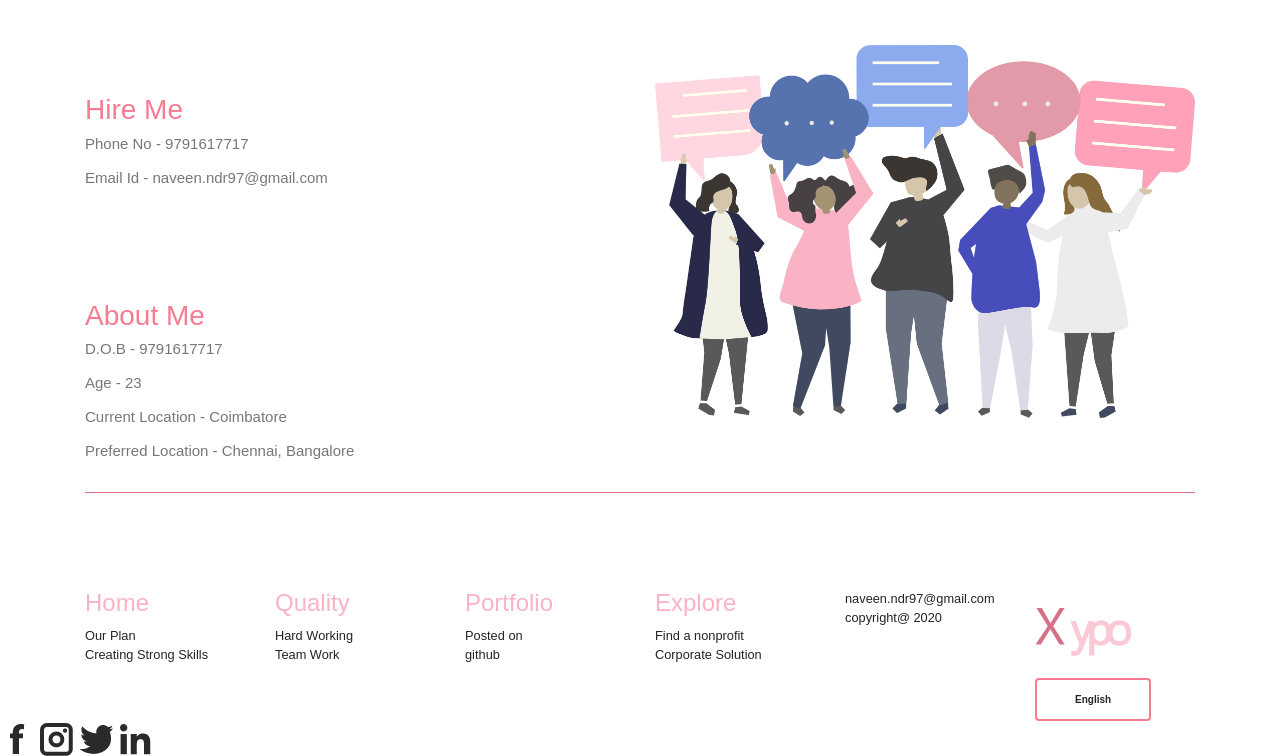
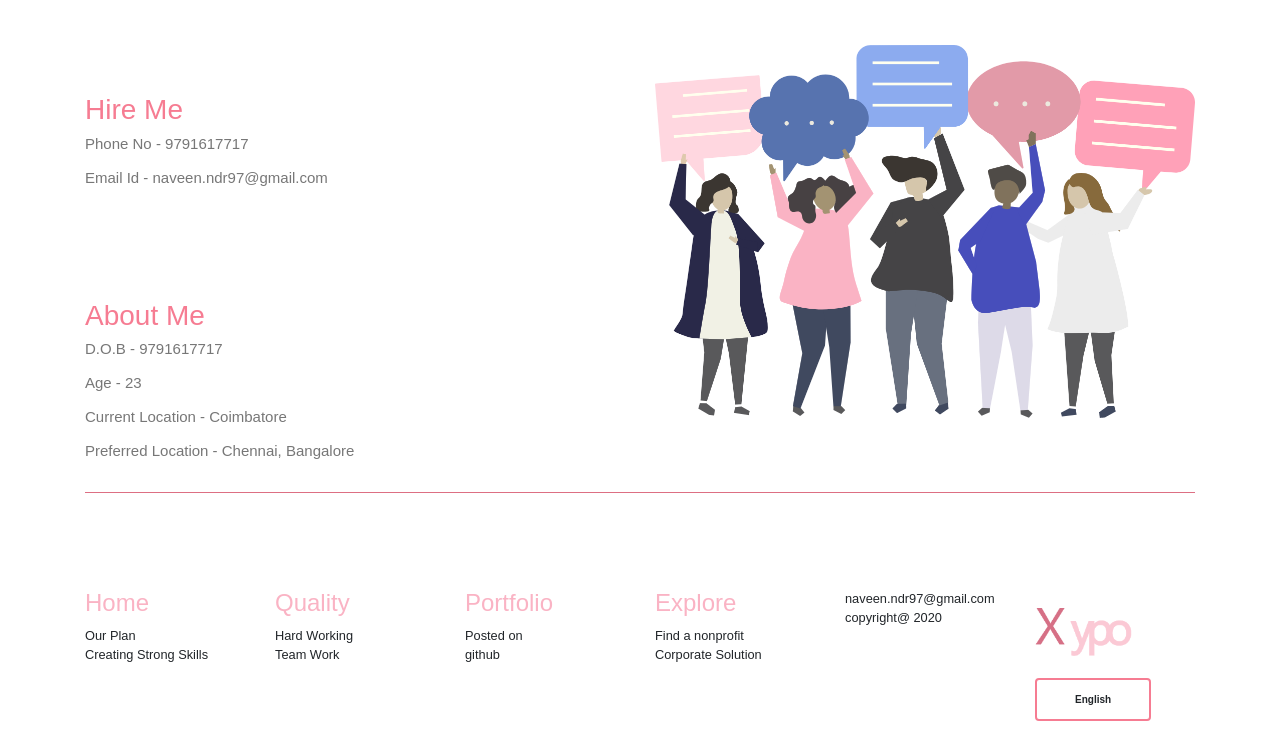
Before and after one commit to Naveen-1997-cbe/naveenchandar.github.io, a plain HTML site: page index.html in a window 1280 px wide. Shown: the part 2788-3544 px from the top of the page. After the commit the page ends 3509 px from the top, so only its background shows below. Drawn offline with nearby package versions, Linux system fonts and the light colour scheme; some packages are replaced by stand-ins of ours; a script that the page names is missing.

Commit message:
complete 2

```diff
--- a/index.html
+++ b/index.html
@@ -232,12 +232,6 @@
     </section>
 
 
-    <div class="social-icons">
-        <img src="images/facebook.png">
-        <img src="images/instagram.png">
-        <img src="images/twitter.png">
-        <img src="images/linkedin.png">
-    </div>
 
 
 
```
